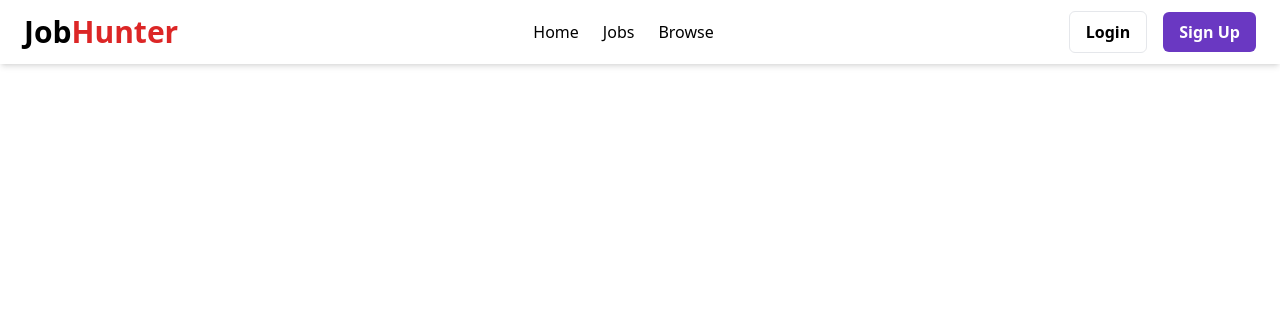
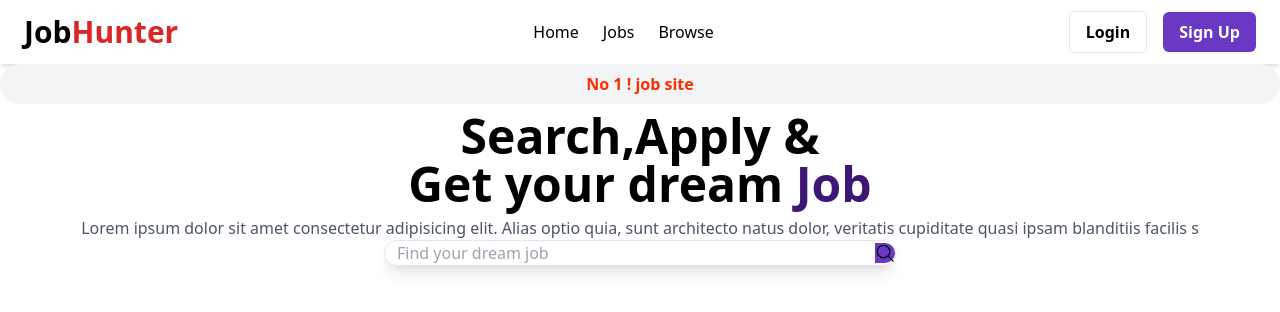
Before and after one commit to dhruvv224/job-hunter, a React (Create React App) app: page / in a window 1280 px wide. Shown: the top 312 px of the page. Built offline with nearby package versions, Linux system fonts and the light colour scheme.

Commit message:
herosecrion

```diff
--- a/src/App.js
+++ b/src/App.js
@@ -10,7 +10,7 @@ function App() {
     <div className="app">
       <Navbar/>
       <Routes>
-      <Route path='/home' element={<Home/>}/>
+      <Route path='/' element={<Home/>}/>
 
         <Route path='/signup' element={<SignUpForm/>}/>
         <Route path='/login' element={<Login/>}/>
--- a/src/Components/Herosection.jsx
+++ b/src/Components/Herosection.jsx
@@ -1,10 +1,19 @@
 import React from 'react'
+import { GoSearch } from "react-icons/go";
 
 const Herosection = () => {
   return (
     <div className='text-center'>
         <h2 className='font-semibold px-4 py-2 rounded-full  bg-gray-100 text-[#f83002]'>No 1 ! job site</h2>
-        <h1 className='text-5xl font-bold'>Search,Apply & <br/> <span className=''>Get your dream <span className='text-[#3e1775]'>Job</span></span></h1>
+        <h1 className='text-5xl py-2 font-bold'>Search,Apply & <br/> <span className=''>Get your dream <span className='text-[#3e1775]'>Job</span></span></h1>
+        <p className='text-gray-600'>Lorem ipsum dolor sit amet consectetur adipisicing elit. Alias optio quia, sunt architecto natus dolor, veritatis cupiditate quasi ipsam blanditiis facilis s</p>
+        <div className='md:flex w-[40%] shadow-lg border border-gray-200 pl-3 rounded-full items-center gap-4 mx-auto'>
+            <input type='text' placeholder='Find your dream job' className='border-none outline-none w-full'/>
+            <button className='rounded-r-full bg-[#6A38C2]'>
+            <GoSearch className='h-5 w-5' />
+
+            </button>
+        </div>
     </div>
   )
 }
```
